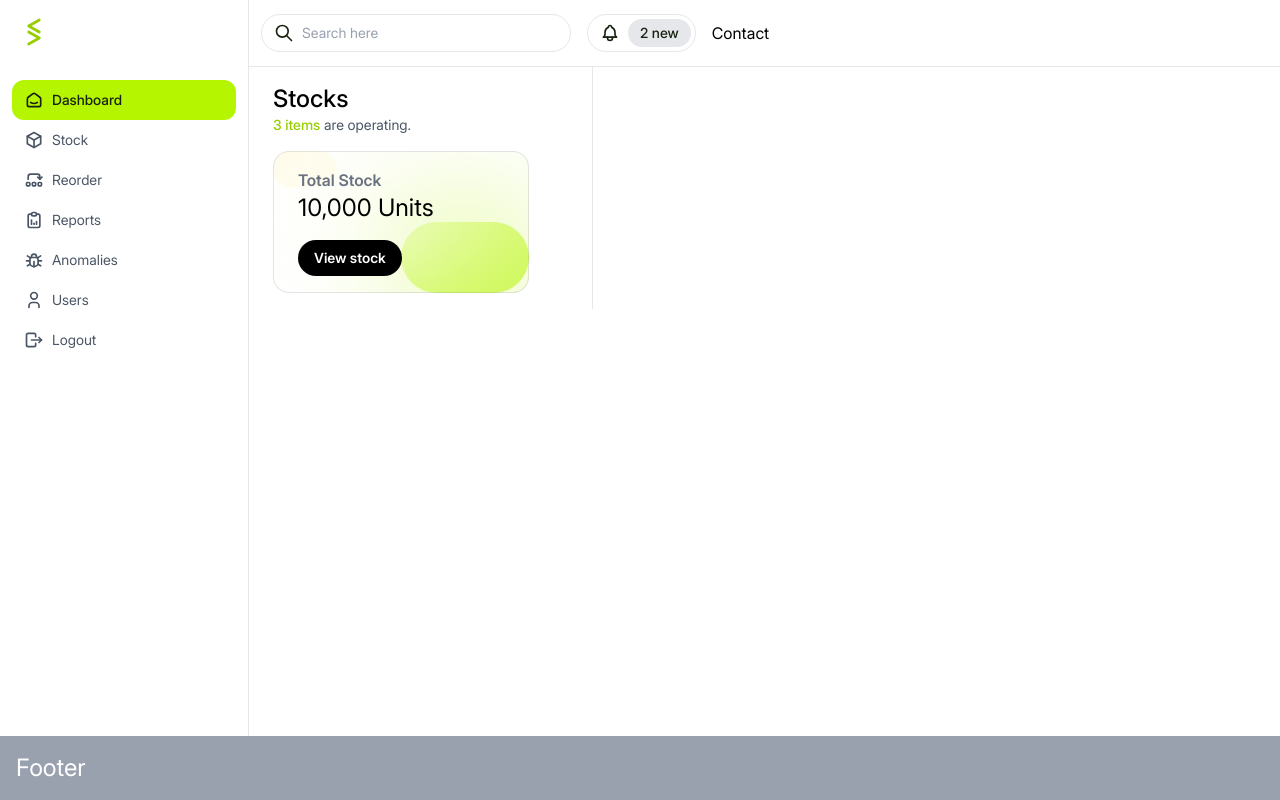
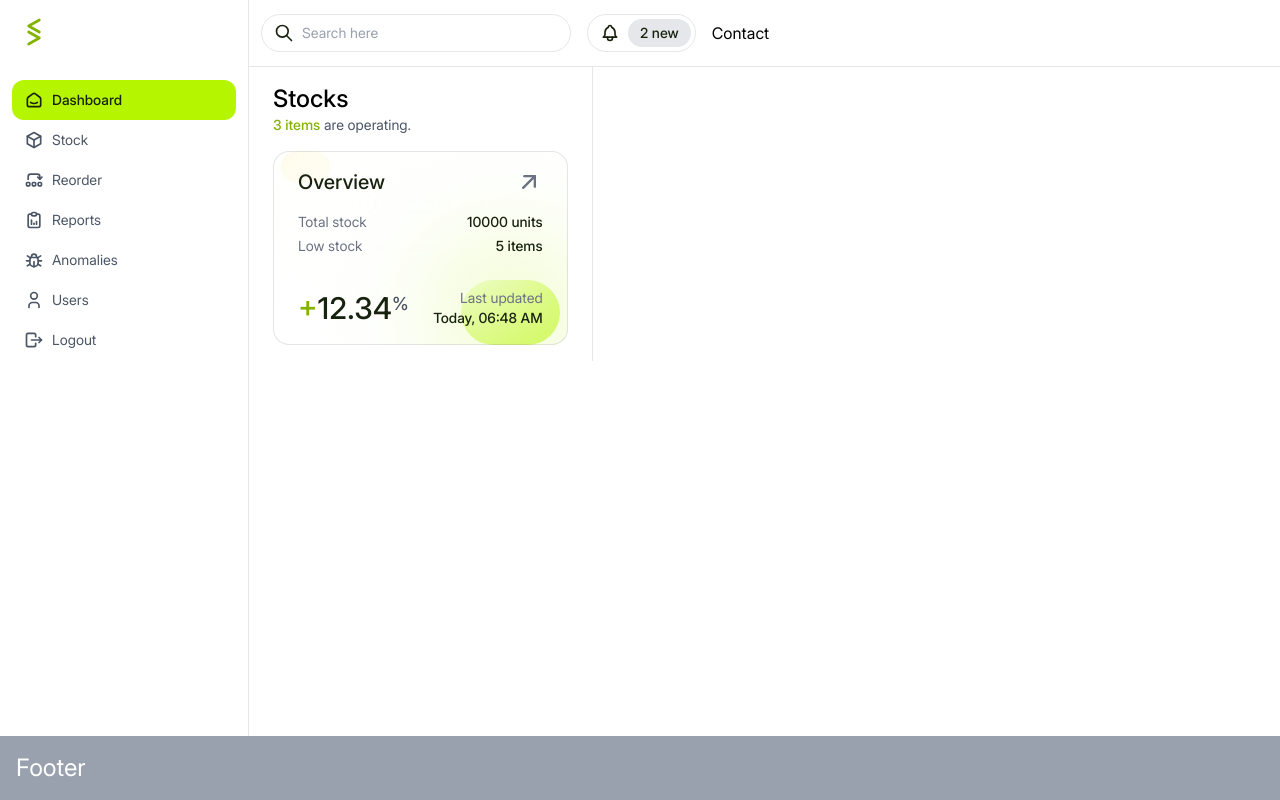
Before and after one commit to harisamjad-pro/smart_inventory_management, a Next.js app: page / in a window 1280 px wide. Built offline with nearby package versions, Linux system fonts and the light colour scheme.

Commit message:
Design Card

```diff
--- a/app/page.tsx
+++ b/app/page.tsx
@@ -2,6 +2,7 @@ import Header from "@/components/layout/Header";
 import Sidebar from "../components/layout/Sidebar";
 import Footer from "@/components/layout/Footer";
 import Link from "next/link";
+import { TbArrowUpRight } from "react-icons/tb";
 
 export default function Home() {
   return (
@@ -14,23 +15,37 @@ export default function Home() {
             <div className="col-span-1 px-6 py-4 flex flex-col gap-4">
               <div className="flex flex-col gap-0">
                 <h1 className="text-2xl font-medium">Stocks</h1>
-                <p className="text-gray-600 text-sm font-normal"><Link href={"/"} className="text-[#98CD00] font-medium">{"3"} items</Link> are operating.</p>
+                <p className="text-gray-600 text-sm font-normal"><Link href={"/"} className="font-medium text-[#83b300]">{"3"} items</Link> are operating.</p>
               </div>
 
 
-              <div className="relative w-64">
+              <div className="relative">
                 <div className="relative border border-gray-600/15 z-10 w-full px-6 py-4 rounded-2xl bg-white/30 backdrop-blur-3xl flex flex-col gap-4">
-                  <div>
-                    <h2 className="text-base font-semibold text-gray-500">Total Stock</h2>
-                    <p className="text-2xl font-normal text-black">10,000 Units</p>
+                  <div className="flex items-center justify-between">
+                    <h2 className="text-xl text-[#18230F] font-medium">Overview</h2>
+                    <TbArrowUpRight className="size-7 text-gray-500" />
                   </div>
-                  <button className="cursor-pointer text-sm font-semibold bg-black hover:bg-[#08CB00] text-white px-4 py-2 rounded-full w-fit">
-                    View stock
-                  </button>
+                  <div className="flex flex-col gap-1">
+                    <div className="flex items-center justify-between">
+                      <p className="text-sm text-gray-500 font-normal">Total stock</p>
+                      <p className="text-sm text-[#18230F] font-medium">10000 units</p>
+                    </div>
+                    <div className="flex items-center justify-between">
+                      <p className="text-sm text-gray-500 font-normal">Low stock</p>
+                      <p className="text-sm text-[#18230F] font-medium">5 items</p>
+                    </div>
+                  </div>
+                  <div className="flex items-center justify-between mt-4">
+                    <p className="text-3xl text-[#18230F] font-medium"><span className="text-[#83b300]">+</span>12.34<sup className="text-gray-600 text-lg">%</sup></p>
+                    <div className="flex flex-col items-end gap-0">
+                      <p className="text-sm font-normal text-gray-500">Last updated</p>
+                      <p className="text-sm font-medium text-[#18230F]">Today, 06:48 AM</p>
+                    </div>
+                  </div>
                 </div>
                 <div className="absolute inset-0">
-                  <div className="bg-[#FFFADC] absolute size-1/4 top-0 left-0 rounded-full"></div>
-                  <div className="bg-[#B6F500] absolute size-2/4 bottom-0 right-0 rounded-full"></div>
+                  <div className="bg-[#FFFADC] absolute size-1/6 top-0 left-2 rounded-full"></div>
+                  <div className="bg-[#B6F500] absolute size-2/6 bottom-0 right-2 rounded-full"></div>
                 </div>
               </div>
             </div>
--- a/components/layout/Sidebar.tsx
+++ b/components/layout/Sidebar.tsx
@@ -31,7 +31,7 @@ export default function Sidebar() {
       <ul className="flex flex-col gap-0 px-3 py-4">
         <li className="flex flex-col items-start gap-8">
           {/* bg-gray-200 w-full */}
-          <Link href="/" className="text-[#98CD00] mx-1.5 w-fit">
+          <Link href="/" className="text-[#83b300] mx-1.5 w-fit">
             <TbBrandStocktwits className="size-8" />
           </Link>
           <ul>
```
